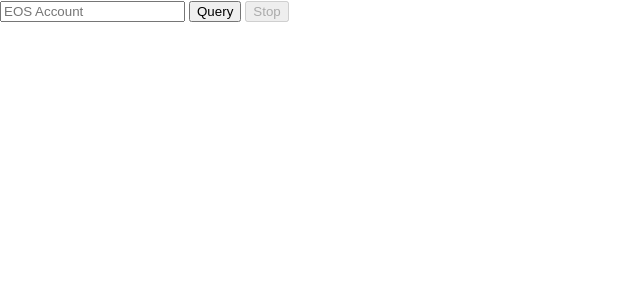
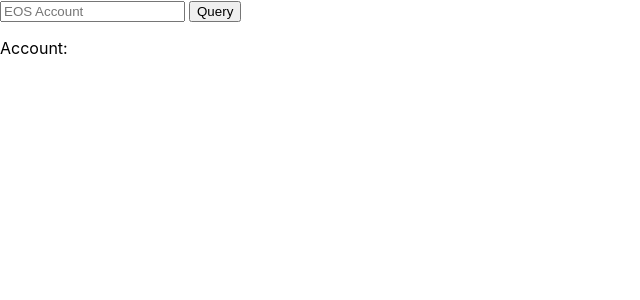
Before and after one commit to shawnbow/oneblock, a React (Create React App) app: page / in a window 1280 px wide. Shown: the top 300 px of the page, without its empty margins (0-640 px from the left). Built offline with nearby package versions, Linux system fonts and the light colour scheme; what @dfuse/client, eosjs would draw is missing.

Commit message:
update
Change-Id: Ib925192eeeca45811aac8102d7610986ec7e18dc

```diff
--- a/src/App.tsx
+++ b/src/App.tsx
@@ -1,23 +1,28 @@
 import React from 'react';
 // import './App.css';
 import {connect} from 'react-redux';
-import {startQuery, stopQuery, getQueryStatus, QUERY_STATUS, getQueryInfo} from './info';
+import {startQuery, getQueryStatus, QUERY_STATUS, getQueryInfo, ITxInfo} from './info';
 
 class App extends React.Component<any> {
   inputRef:any = React.createRef();
 
   render () {
-    const {account, querying, onQuery, onStop} = this.props;
+    const {account, querying, onQuery, transferinfo} = this.props;
     return (
       <div>
         <input type={"text"} placeholder={"EOS Account"} ref={this.inputRef} />
         <button onClick={()=>onQuery(this.inputRef.current.value)} disabled={querying} style={{marginLeft: '4px'}}>
           Query
         </button>
-        <button onClick={onStop} disabled={!querying} style={{marginLeft: '4px'}}>
-          Stop
-        </button>
-        <div> {account} </div>
+        <p/>
+        Account: {account}
+        {transferinfo.map((item:ITxInfo) => {
+          return (
+            <li>
+              {item.peer} - {item.amount} - {item.memo}
+            </li>
+          )
+        })}
       </div>
     );
   }
@@ -27,14 +32,14 @@ const mapStateToProps = (state:any, ownProps:any) => {
   return {
     querying: getQueryStatus() > QUERY_STATUS.STOPPED,
     account: getQueryInfo().account,
-    queryinfo: getQueryInfo()
+    len: getQueryInfo().transferinfo.length,
+    transferinfo: getQueryInfo().transferinfo,
   }
 }
 
 const mapDispatchToProps = (dispatch:any, ownProps:any) => {
   return {
     onQuery: (account: string)=>{ account.length > 0 && startQuery(account) },
-    onStop: ()=>stopQuery()
   }
 }
 
--- a/src/info.ts
+++ b/src/info.ts
@@ -15,19 +15,20 @@ export function setQueryStatus(status: QUERY_STATUS) {
 }
 
 // query info
-interface IQueryInfo {
+export interface ITxInfo {
+  peer: string;
+  amount: number;
+  memo: string;
+  blockNum: number;
+  timestamp: string;
+}
+export interface IQueryInfo {
   account: string;
   baseinfo: any;
-  transferinfo: Array<{
-    peer: string;
-    amount: number;
-    memo: string;
-    blockNum: number;
-    timestamp: string;
-  }>;
+  transferinfo: Array<ITxInfo>;
   statsinfo: any;
 }
-const newQueryInfo = ():IQueryInfo => {
+const newQueryInfo = (): IQueryInfo => {
   return {
     account: "",
     baseinfo: {},
@@ -66,23 +67,18 @@ export async function startQuery(account: string) {
        return;
       }
 
-      console.log(queryinfo.transferinfo.length);
       queryinfo.transferinfo.push({peer, amount, memo, blockNum, timestamp});
       // Todo: add statsinfo
       setQueryInfo(queryinfo);
     },
     () => {
-      stopQuery();
+      setQueryStatus(QUERY_STATUS.STOPPED);
     },
     (msg) => {
       console.log(msg);
-      stopQuery();
+      setQueryStatus(QUERY_STATUS.STOPPED);
       queryinfo = newQueryInfo();
       setQueryInfo(queryinfo);
     });
     return;
 }
-
-export function stopQuery() {
-  setQueryStatus(QUERY_STATUS.STOPPED);
-}
```
